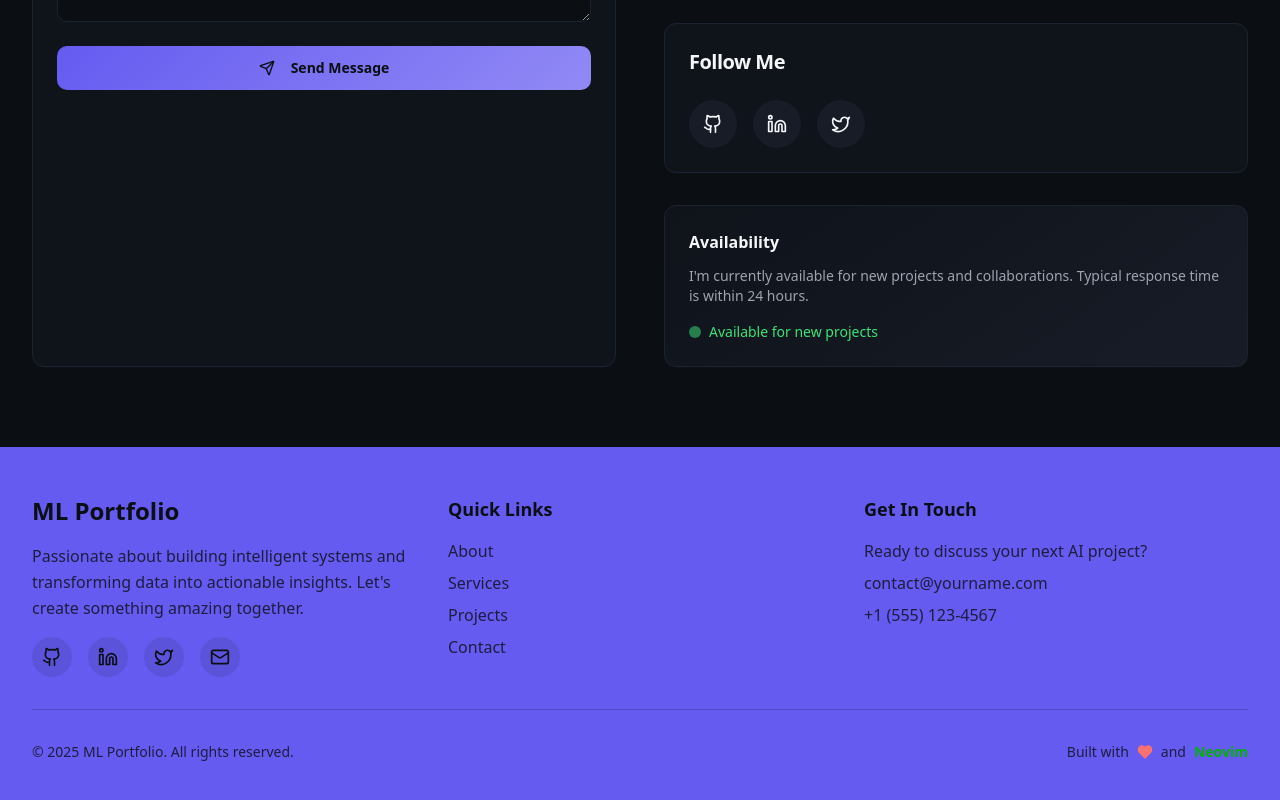
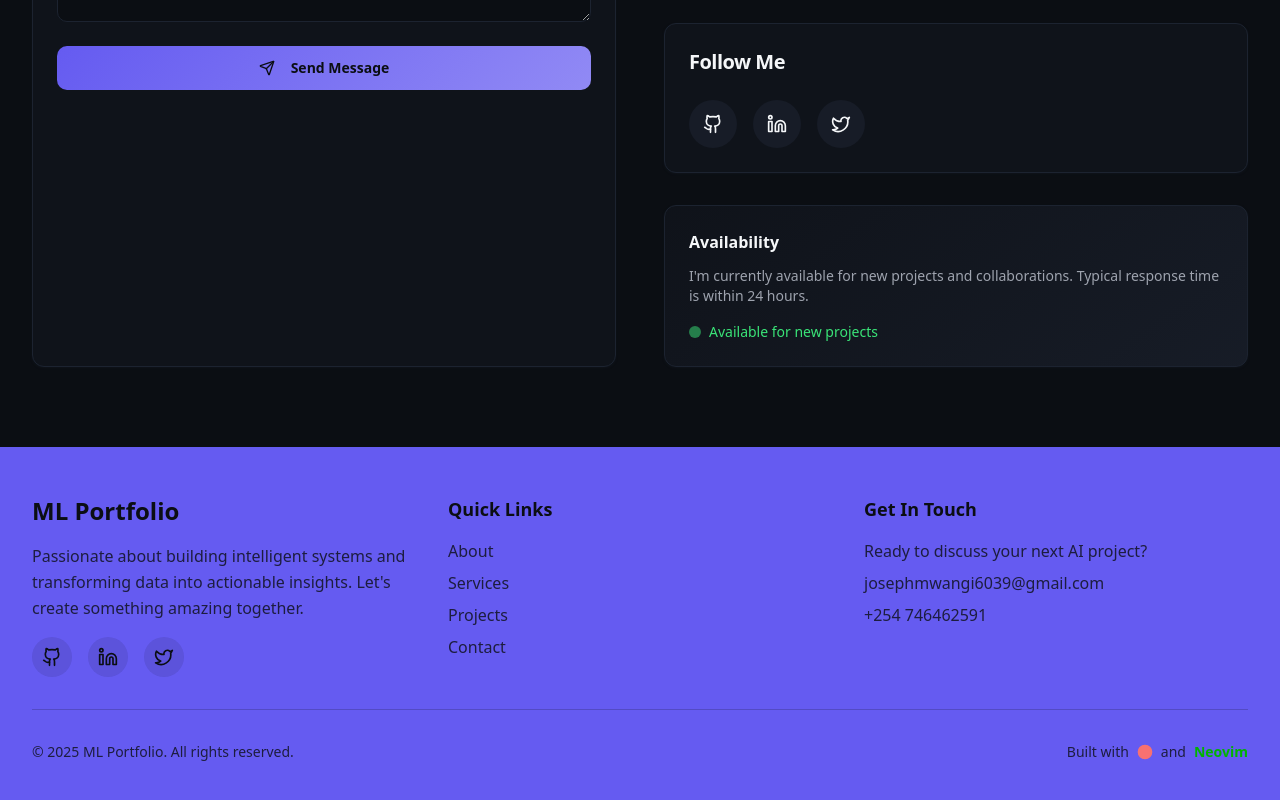
Before and after one commit to Mwangiboyle/vim-data-vision, a React (Vite) app: page / in a window 1280 px wide. Shown: the part 6123-6923 px from the top of the page. Built offline with nearby package versions, Linux system fonts and the light colour scheme.

Commit message:
updates right

```diff
--- a/src/components/Footer.tsx
+++ b/src/components/Footer.tsx
@@ -1,13 +1,12 @@
-import { Github, Linkedin, Twitter, Mail, Heart } from "lucide-react";
+import { Github, Linkedin, Twitter, Mail, Circle } from "lucide-react";
 
 const Footer = () => {
   const currentYear = new Date().getFullYear();
 
   const socialLinks = [
-    { icon: Github, href: "https://github.com", label: "GitHub" },
-    { icon: Linkedin, href: "https://linkedin.com", label: "LinkedIn" },
-    { icon: Twitter, href: "https://twitter.com", label: "Twitter" },
-    { icon: Mail, href: "mailto:contact@yourname.com", label: "Email" }
+    { icon: Github, href: "https://github.com/Mwangiboyle", label: "GitHub" },
+    { icon: Linkedin, href: "https://www.linkedin.com/in/josephmwangiboyle/", label: "LinkedIn" },
+    { icon: Twitter, href: "https://twitter.com", label: "Twitter" }
   ];
 
   const quickLinks = [
@@ -69,16 +68,16 @@ const Footer = () => {
             <div className="space-y-2 text-primary-foreground/80">
               <p>Ready to discuss your next AI project?</p>
               <a
-                href="mailto:contact@yourname.com"
+                href="mailto:josephmwangi6039@gmail.com"
                 className="block hover:text-primary-foreground transition-colors"
               >
-                contact@yourname.com
+                josephmwangi6039@gmail.com
               </a>
               <a
                 href="tel:+15551234567"
                 className="block hover:text-primary-foreground transition-colors"
               >
-                +1 (555) 123-4567
+                +254 746462591
               </a>
             </div>
           </div>
@@ -92,7 +91,7 @@ const Footer = () => {
             </div>
             <div className="flex items-center space-x-2 text-primary-foreground/80 text-sm">
               <span>Built with</span>
-              <Heart className="w-4 h-4 text-red-400 fill-current" />
+              <Circle className="w-4 h-4 text-red-400 fill-current" />
               <span>and</span>
               <span className="text-neovim font-semibold">Neovim</span>
             </div>
```
Also changed, not shown: src/index.css (line endings or trailing spaces).
